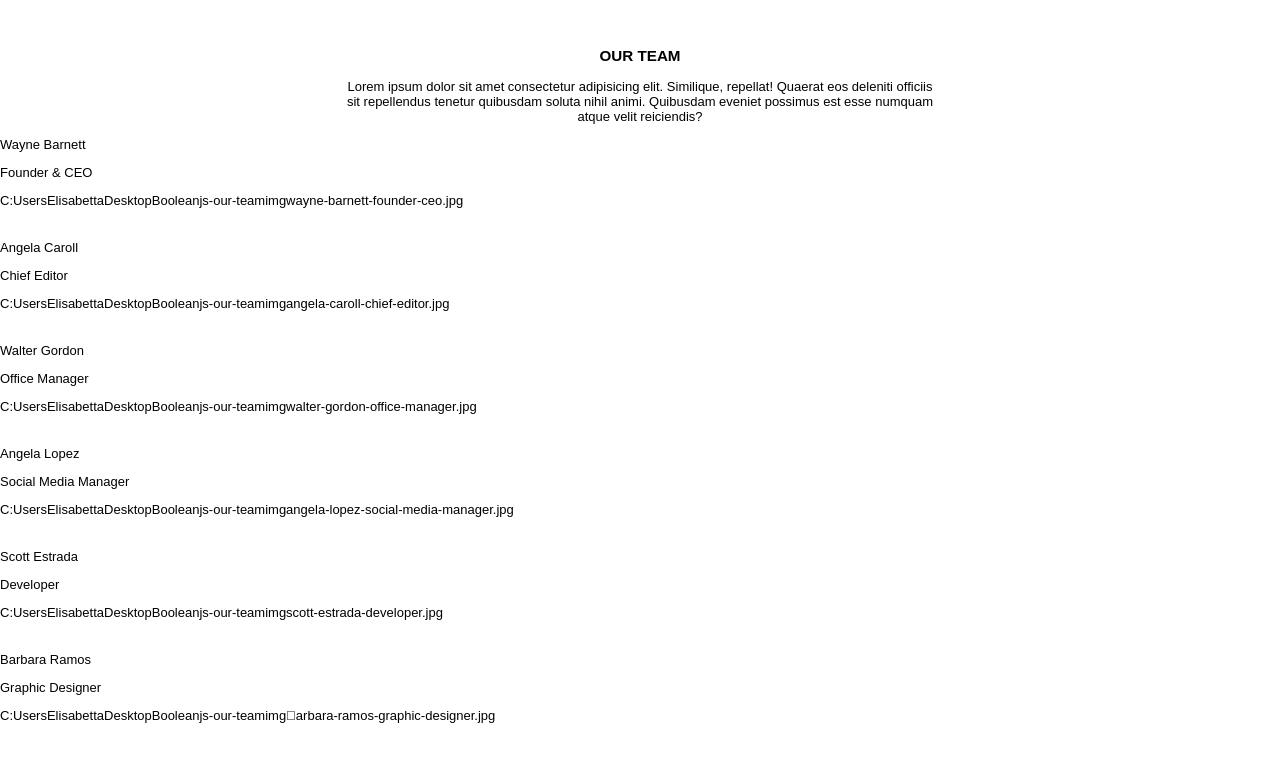
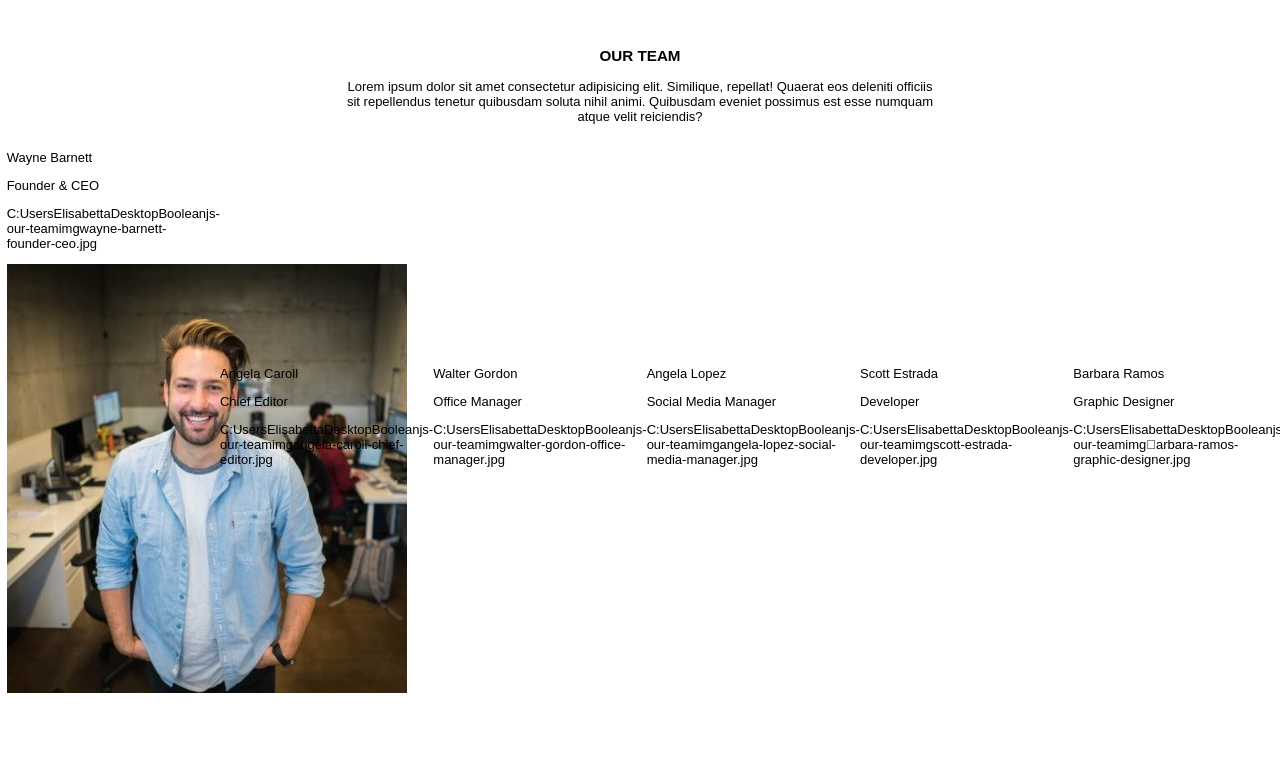
Before and after one commit to ElisabettaMirti/js-our-team, a plain HTML site: page index.html in a window 1280 px wide. Drawn offline with Linux system fonts and the light colour scheme.

Commit message:
trovato un modo per inserire le immagini in pagina

```diff
--- a/css/style.css
+++ b/css/style.css
@@ -17,6 +17,19 @@ header{
     margin: 0 auto;
 }
 
+div.container{
+    display: flex;
+    justify-content: space-around;
+    align-items: center;
+    flex-wrap: wrap;
+}
+
 .container>article.card{
     margin-bottom: 2rem;
+    width: 200px;
 }
+
+div.img,
+div.img>img{
+    width: 200px;
+}
--- a/js/script.js
+++ b/js/script.js
@@ -57,3 +57,11 @@ for (let i = 0; i < ourTeam.length; i++){
             cardEl.appendChild(pEl);
     }
 }
+
+
+//Trovato metodo per inserire le immagini in pagina!
+
+let img = document.createElement("img");
+img.src = './img/wayne-barnett-founder-ceo.jpg';
+let src = document.querySelector("article.card");
+src.appendChild(img);
```
Also changed, not shown: index.html (line endings or trailing spaces).
